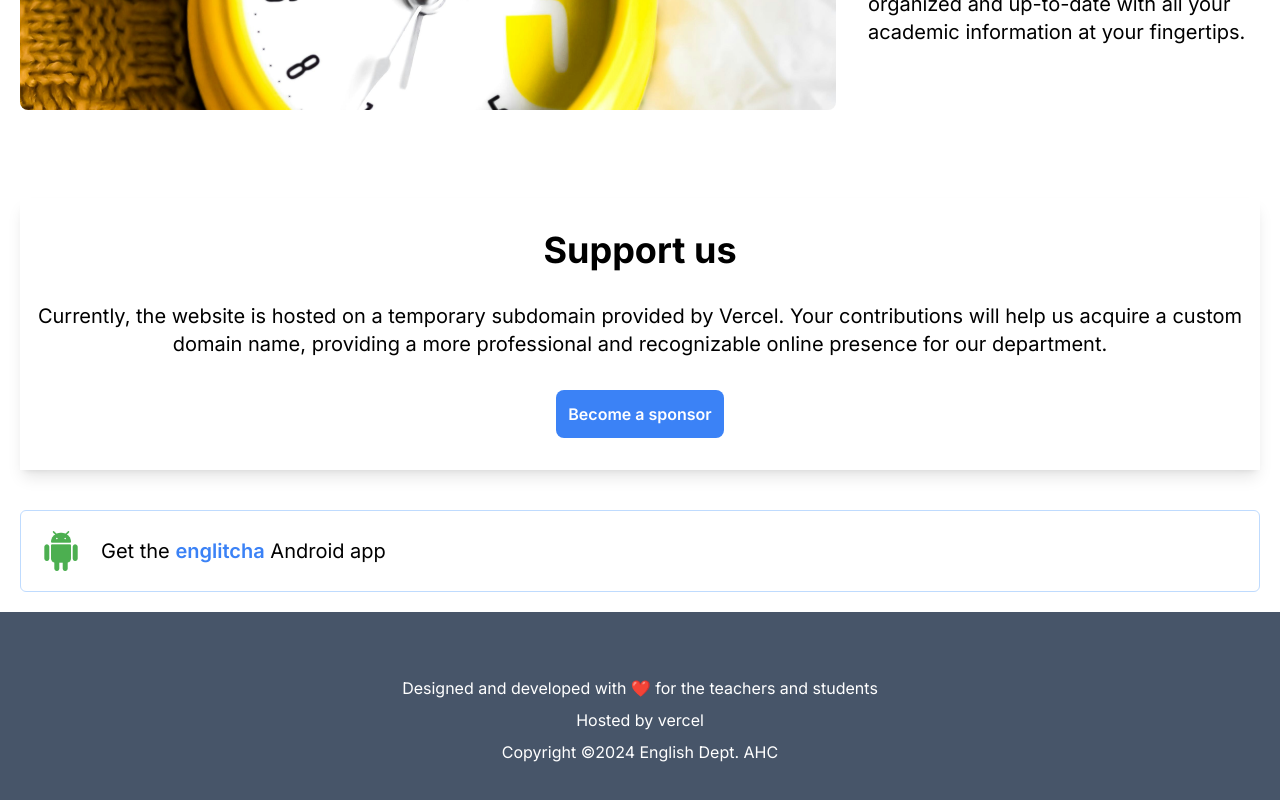
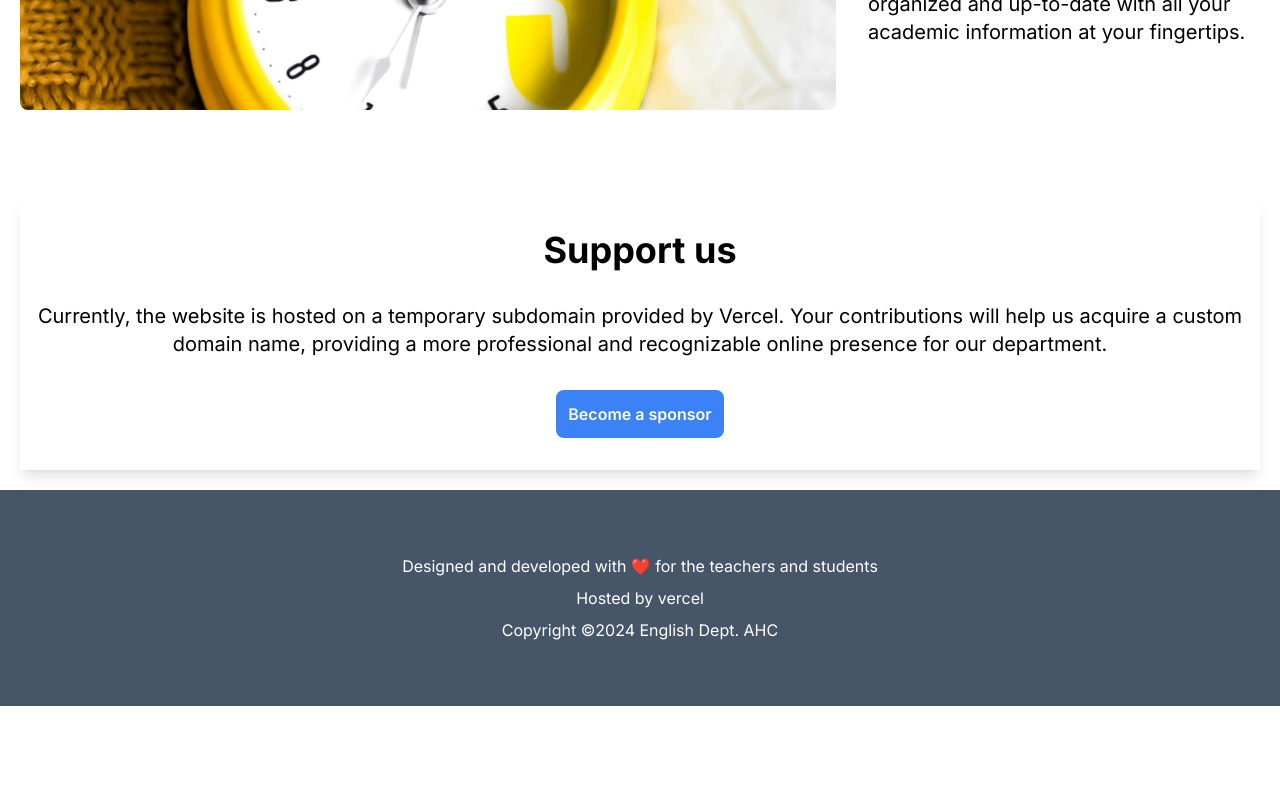
Before and after one commit to nabilbndev/englitcha, a Next.js app: page / in a window 1280 px wide. Shown: the part 1055-1855 px from the top of the page. After the commit the page ends 1761 px from the top, so only its background shows below. Built offline with nearby package versions, Linux system fonts and the light colour scheme.

Commit message:
Commented out advertisement

```diff
--- a/app/page.tsx
+++ b/app/page.tsx
@@ -1,4 +1,3 @@
-import Advert from "./_components/homepage/Advert";
 import Hero from "./_components/homepage/Hero";
 import Support from "./_components/homepage/Support";
 import Time from "./_components/homepage/Time";
@@ -10,7 +9,7 @@ export default function Home() {
       <Hero />
       <Time />
       <Support />
-      <Advert />
+      {/* <Advert /> */}
     </main>
   );
 }
```
